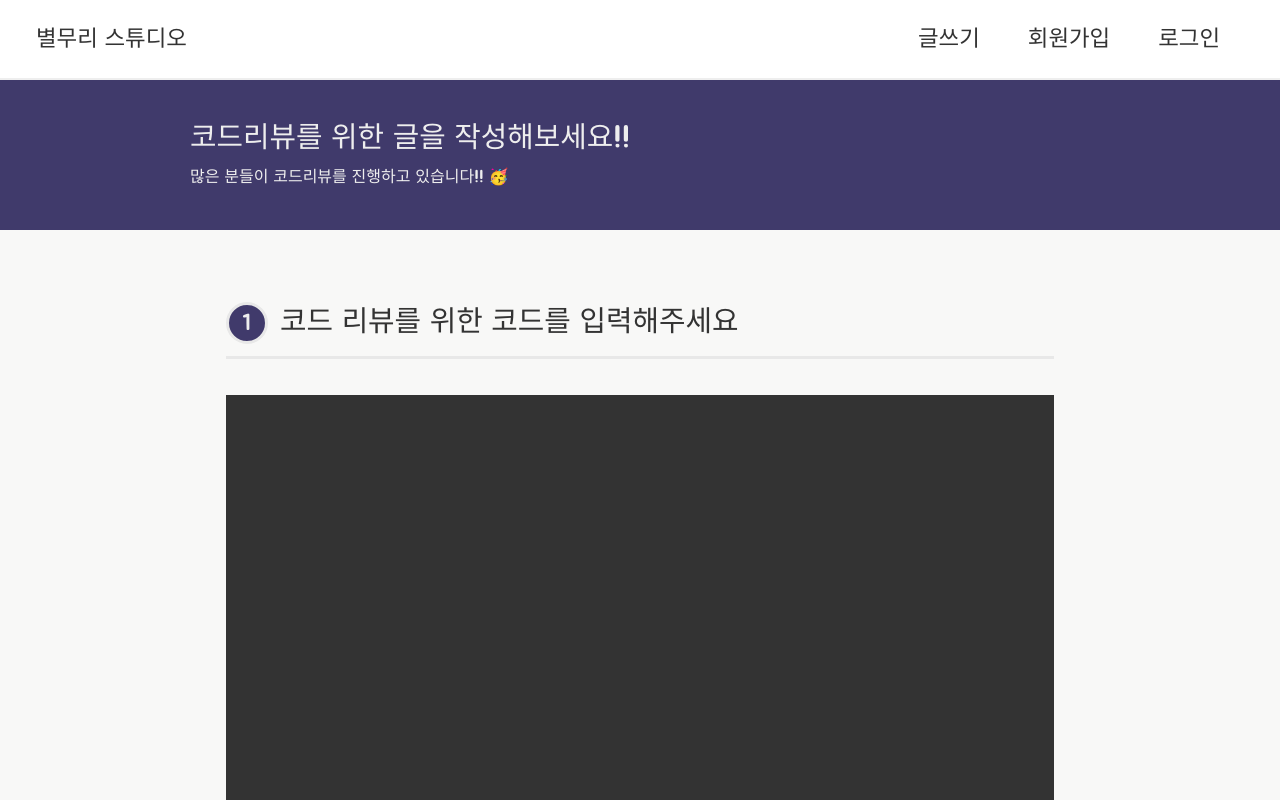
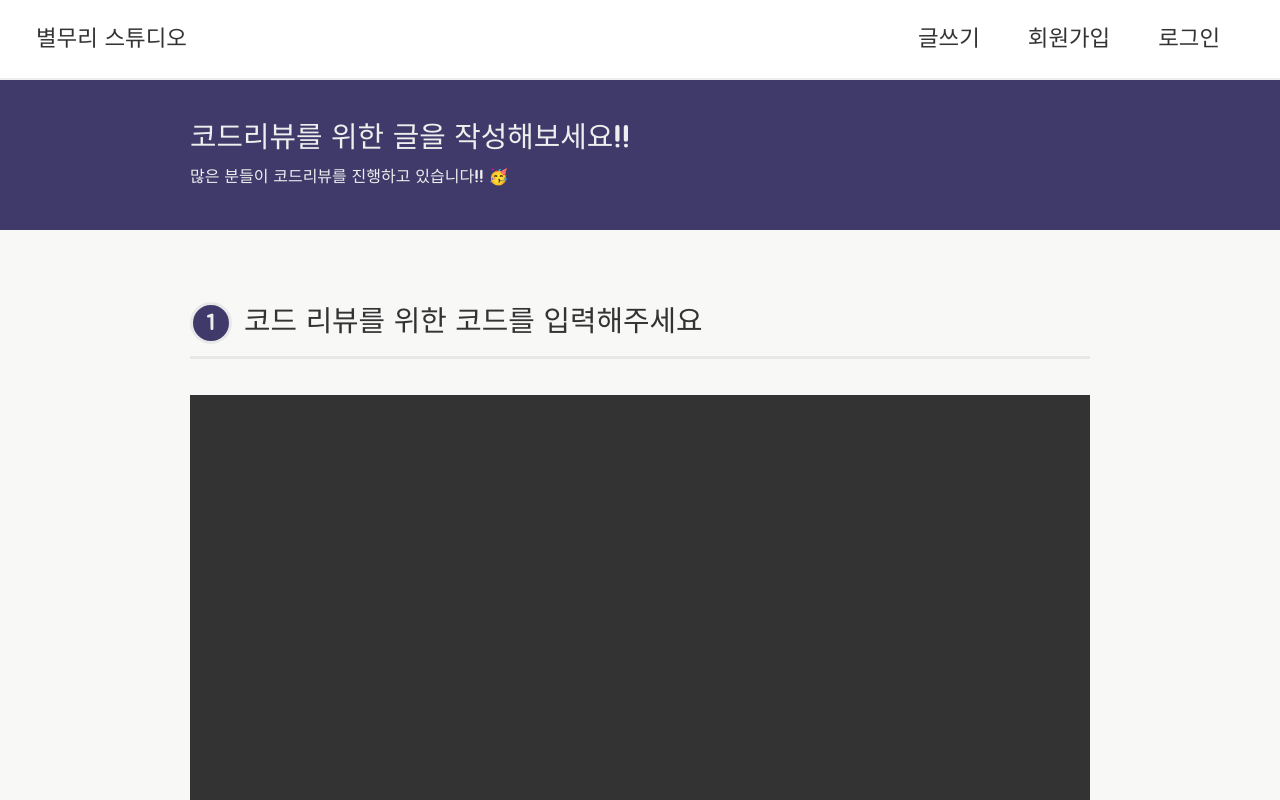
Before and after one commit to helloworld442/coding-review-testcode-version, a React (Create React App) app: page /write in a window 1280 px wide. Shown: the top 800 px of the page. Built offline with nearby package versions, Linux system fonts and the light colour scheme.

Commit message:
fix : fix review form and review banner style #16

```diff
--- a/src/components/review/review-banner/ReviewBanner.scss
+++ b/src/components/review/review-banner/ReviewBanner.scss
@@ -6,7 +6,7 @@
 
 .review-banner-menu {
   width: calc(100% - 72px);
-  height: 350px;
+  height: auto;
   margin: 0 auto;
   display: grid;
   grid-template-columns: repeat(3, 1fr);
--- a/src/components/review/review-form/ReviewForm.scss
+++ b/src/components/review/review-form/ReviewForm.scss
@@ -6,7 +6,7 @@
 
 .review-form {
   width: 900px;
-  padding: 36px;
+  padding: 36px 0;
   margin: 0 auto;
   box-sizing: border-box;
   display: flex;
```
